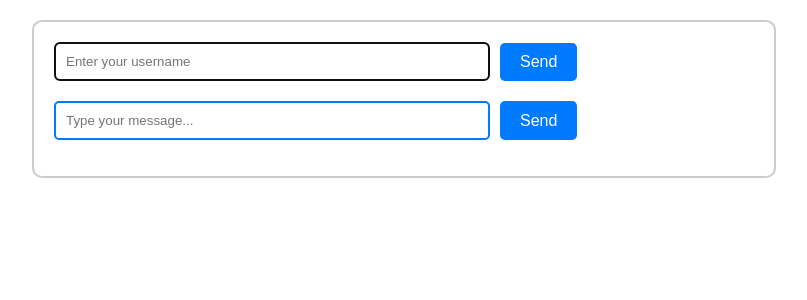
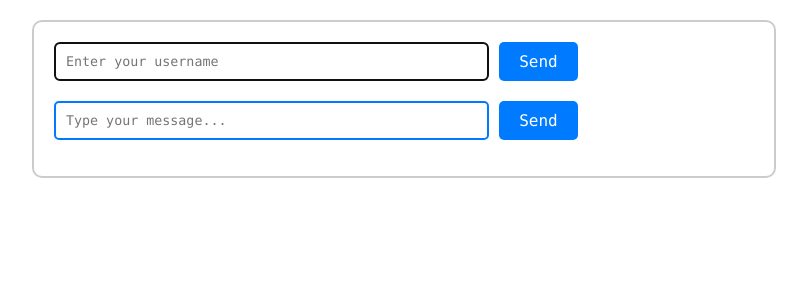
Before and after one commit to rhglatts/chatApplication, a Flask app: page /chatroom in a window 1280 px wide. Shown: the top 300 px of the page, without its empty margins (236-1043 px from the left). Run offline with Flask 3, Linux system fonts and the light colour scheme; some libraries are stand-ins or nearby versions.

Commit message:
Changed chatroom fonts

```diff
--- a/static/styles.css
+++ b/static/styles.css
@@ -20,6 +20,7 @@
     border: 2px solid #007bff;
     border-radius: 5px;
     flex: .7;
+    font-family: "consolas";
 }
 
 .username-form button,
@@ -32,6 +33,7 @@
     cursor: pointer;
     font-size: 16px;
     margin-left: 10px;
+    font-family: "consolas";
 }
 
 
@@ -45,6 +47,7 @@
         border: 2px solid #007bff;
         border-radius: 5px;
         flex: .7;
+        font-family: "consolas";
     }
 
     .message-input button {
@@ -56,6 +59,7 @@
         cursor: pointer;
         font-size: 16px;
         margin-left: 10px;
+        font-family: "consolas";
     }
 
 /* Chat Messages */
@@ -77,4 +81,5 @@
     padding: 10px;
     background-color: #f0f0f0;
     border-radius: 10px;
+    font-family: "consolas";
 }
```
